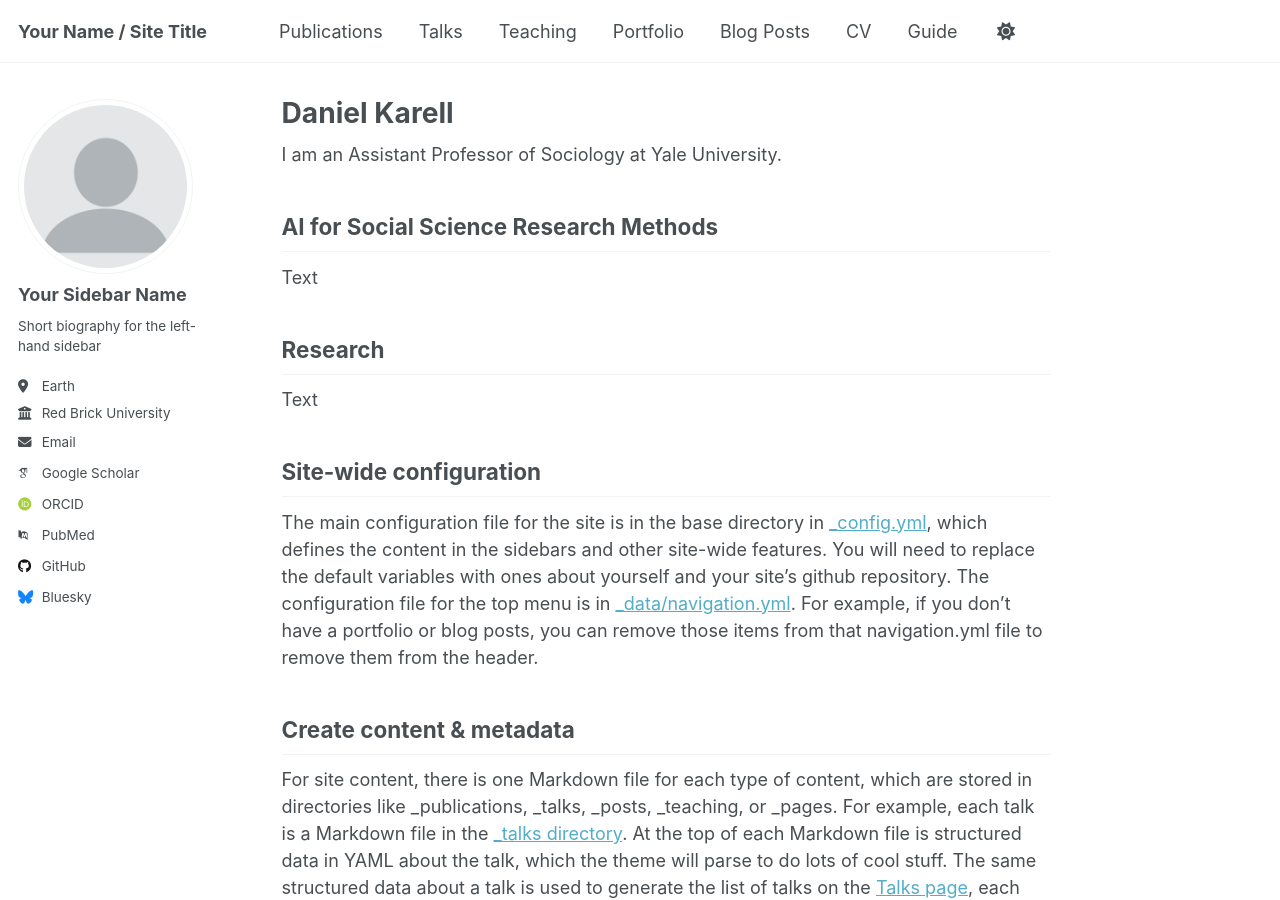
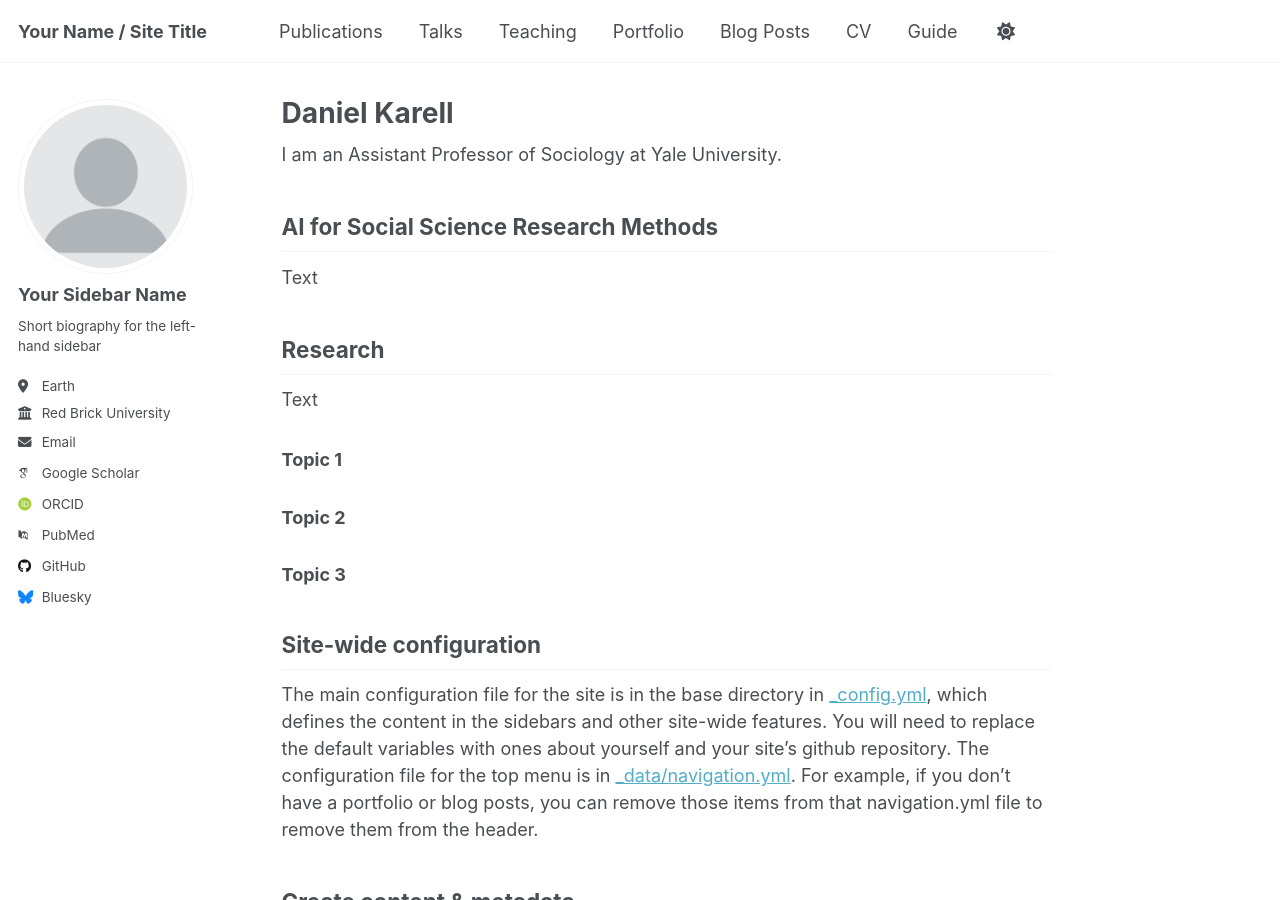
Before and after one commit to dkarell/dkarell.github.io, a Jekyll site: the page built from _pages/about.md, in a window 1280 px wide and 900 px high. Built offline with Jekyll 4.4.1, drawn with Linux system fonts in a browser that asks for light colours; some web fonts are replaced; a script that is not in the unit is left out.

Commit message:
Update about.md

```diff
--- a/_pages/about.md
+++ b/_pages/about.md
@@ -9,13 +9,19 @@ redirect_from:
 
 I am an Assistant Professor of Sociology at Yale University.
 
-AI for Social Science Research Methods
-------
+## AI for Social Science Research Methods
+
 Text
 
-Research
-------
+## Research
+
 Text
+
+### Topic 1
+
+### Topic 2
+
+### Topic 3
 
 Site-wide configuration
 ----------
```
